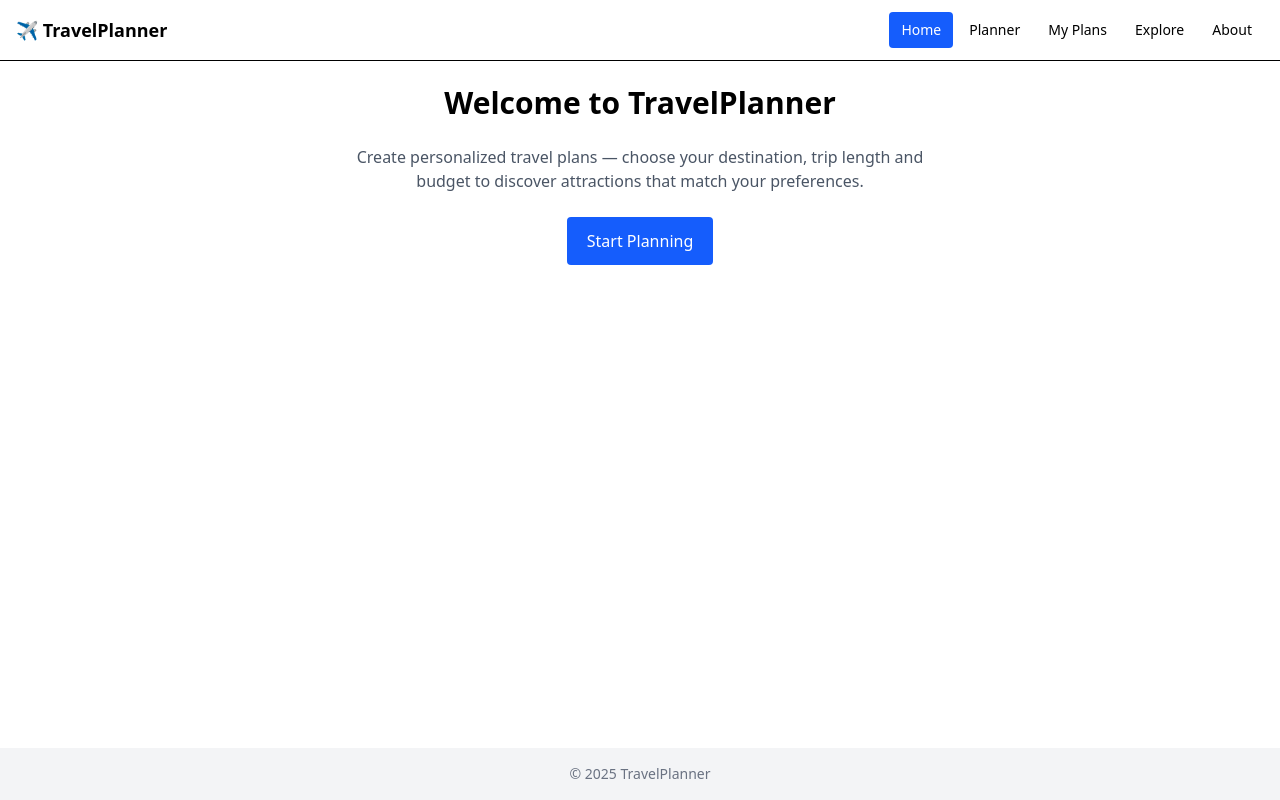
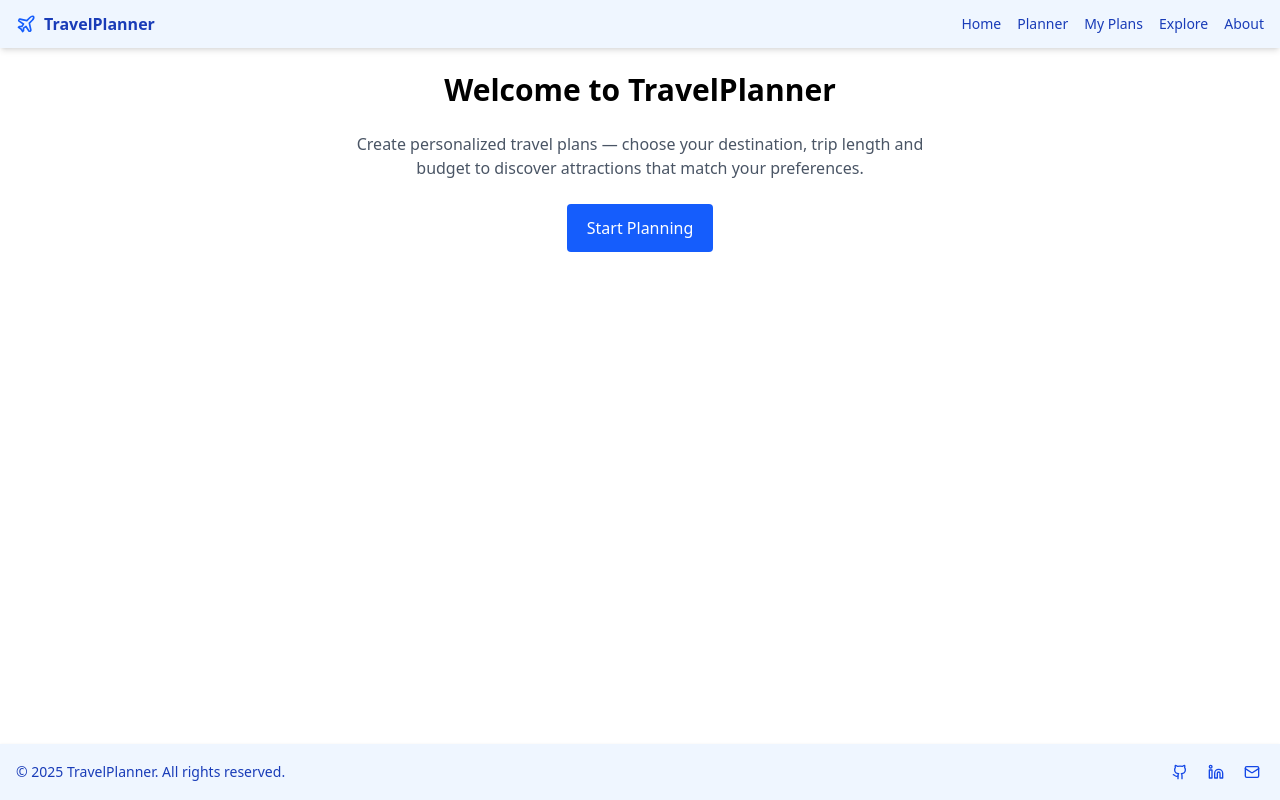
Before and after one commit to elab-development/klijentske-veb-tehnologije-2024-2023_0468-planiranje-putovanja, a React (Vite) app: page / in a window 1280 px wide. Built offline with nearby package versions, Linux system fonts and the light colour scheme.

Commit message:
App Layout

```diff
--- a/package.json
+++ b/package.json
@@ -11,6 +11,7 @@
   },
   "dependencies": {
     "@tailwindcss/vite": "^4.1.13",
+    "lucide-react": "^0.544.0",
     "react": "^19.1.1",
     "react-dom": "^19.1.1",
     "react-router-dom": "^7.9.2",
--- a/src/App.tsx
+++ b/src/App.tsx
@@ -1,69 +1,15 @@
-import { Routes, Route, NavLink } from 'react-router-dom';
+import { Routes, Route } from 'react-router-dom';
+
+import Layout from './components/Layout';
 import Home from './pages/Home';
+import Planner from './pages/Planner';
+import MyPlans from './pages/MyPlans';
+import Explore from './pages/Explore';
 import About from './pages/About';
-import Explore from './pages/Explore';
-import MyPlans from './pages/MyPlans';
-import Planner from './pages/Planner';
 
 export default function App() {
-  const linkClasses =
-    'px-3 py-2 rounded hover:bg-gray-200 transition text-sm font-medium';
-  const activeClasses = 'bg-blue-600 text-white hover:bg-blue-600';
-
   return (
-    <div className='min-h-screen flex flex-col'>
-      <header className='bg-white border-b'>
-        <div className='container mx-auto flex items-center justify-between py-3 px-4'>
-          <NavLink to='/' className='text-lg font-semibold'>
-            ✈️ TravelPlanner
-          </NavLink>
-          <nav className='flex gap-1'>
-            <NavLink
-              to='/'
-              end
-              className={({ isActive }) =>
-                isActive ? `${linkClasses} ${activeClasses}` : linkClasses
-              }
-            >
-              Home
-            </NavLink>
-            <NavLink
-              to='/planner'
-              className={({ isActive }) =>
-                isActive ? `${linkClasses} ${activeClasses}` : linkClasses
-              }
-            >
-              Planner
-            </NavLink>
-            <NavLink
-              to='/plans'
-              className={({ isActive }) =>
-                isActive ? `${linkClasses} ${activeClasses}` : linkClasses
-              }
-            >
-              My Plans
-            </NavLink>
-            <NavLink
-              to='/explore'
-              className={({ isActive }) =>
-                isActive ? `${linkClasses} ${activeClasses}` : linkClasses
-              }
-            >
-              Explore
-            </NavLink>
-            <NavLink
-              to='/about'
-              className={({ isActive }) =>
-                isActive ? `${linkClasses} ${activeClasses}` : linkClasses
-              }
-            >
-              About
-            </NavLink>
-          </nav>
-        </div>
-      </header>
-
-      <main className='flex-1 container mx-auto px-4 py-6'>
+    <Layout>
       <Routes>
         <Route path='/' element={<Home />} />
         <Route path='/planner' element={<Planner />} />
@@ -71,11 +17,6 @@ export default function App() {
         <Route path='/explore' element={<Explore />} />
         <Route path='/about' element={<About />} />
       </Routes>
-      </main>
-
-      <footer className='bg-gray-100 py-4 text-center text-sm text-gray-500'>
-        &copy; {new Date().getFullYear()} TravelPlanner
-      </footer>
-    </div>
+    </Layout>
   );
 }
--- /dev/null
+++ b/src/components/Footer.tsx
@@ -0,0 +1,38 @@
+import { Github, Linkedin, Mail } from 'lucide-react';
+
+export default function Footer() {
+  return (
+    <footer className='bg-blue-50 shadow-sm'>
+      <div className='max-w-7xl mx-auto px-4 py-4'>
+        <div className='flex flex-col sm:flex-row items-center justify-between gap-3'>
+          <p className='text-sm text-blue-800'>
+            © {new Date().getFullYear()} TravelPlanner. All rights reserved.
+          </p>
+          <div className='flex items-center gap-3'>
+            <a
+              href='#'
+              className='rounded p-1 hover:bg-blue-100'
+              aria-label='GitHub'
+            >
+              <Github className='h-4 w-4 text-blue-700' />
+            </a>
+            <a
+              href='#'
+              className='rounded p-1 hover:bg-blue-100'
+              aria-label='LinkedIn'
+            >
+              <Linkedin className='h-4 w-4 text-blue-700' />
+            </a>
+            <a
+              href='mailto:hello@example.com'
+              className='rounded p-1 hover:bg-blue-100'
+              aria-label='Email'
+            >
+              <Mail className='h-4 w-4 text-blue-700' />
+            </a>
+          </div>
+        </div>
+      </div>
+    </footer>
+  );
+}
--- /dev/null
+++ b/src/components/Layout.tsx
@@ -0,0 +1,14 @@
+import Navbar from './Navbar';
+import Footer from './Footer';
+
+export default function Layout({ children }: { children: React.ReactNode }) {
+  return (
+    <div className='min-h-screen flex flex-col bg-white'>
+      <Navbar />
+      <main className='flex-1'>
+        <div className='max-w-7xl mx-auto px-4 py-6'>{children}</div>
+      </main>
+      <Footer />
+    </div>
+  );
+}
--- /dev/null
+++ b/src/components/Navbar.tsx
@@ -0,0 +1,111 @@
+import { useState } from 'react';
+import { NavLink } from 'react-router-dom';
+import { Plane, Menu, X } from 'lucide-react';
+
+export default function Navbar() {
+  const [open, setOpen] = useState(false);
+
+  return (
+    <header className='sticky top-0 z-50 bg-blue-50 shadow-md'>
+      <div className='max-w-7xl mx-auto px-4'>
+        <div className='flex h-12 items-center justify-between'>
+          <NavLink
+            to='/'
+            className='flex items-center gap-2 font-semibold text-blue-800'
+          >
+            <Plane className='h-5 w-5 text-blue-600' />
+            <span>TravelPlanner</span>
+          </NavLink>
+
+          <nav className='hidden md:flex items-center gap-4'>
+            <NavLink
+              to='/'
+              end
+              className='text-sm text-blue-800 hover:text-blue-600'
+            >
+              Home
+            </NavLink>
+            <NavLink
+              to='/planner'
+              className='text-sm text-blue-800 hover:text-blue-600'
+            >
+              Planner
+            </NavLink>
+            <NavLink
+              to='/plans'
+              className='text-sm text-blue-800 hover:text-blue-600'
+            >
+              My Plans
+            </NavLink>
+            <NavLink
+              to='/explore'
+              className='text-sm text-blue-800 hover:text-blue-600'
+            >
+              Explore
+            </NavLink>
+            <NavLink
+              to='/about'
+              className='text-sm text-blue-800 hover:text-blue-600'
+            >
+              About
+            </NavLink>
+          </nav>
+
+          <button
+            className='md:hidden inline-flex items-center justify-center rounded p-2 hover:bg-blue-100'
+            aria-label='Toggle menu'
+            onClick={() => setOpen((v) => !v)}
+          >
+            {open ? (
+              <X className='h-5 w-5 text-blue-700' />
+            ) : (
+              <Menu className='h-5 w-5 text-blue-700' />
+            )}
+          </button>
+        </div>
+      </div>
+
+      {open && (
+        <div className='md:hidden bg-blue-50 shadow-inner'>
+          <div className='px-4 py-3 flex flex-col gap-2'>
+            <NavLink
+              to='/'
+              onClick={() => setOpen(false)}
+              className='text-sm text-blue-800 hover:text-blue-600'
+            >
+              Home
+            </NavLink>
+            <NavLink
+              to='/planner'
+              onClick={() => setOpen(false)}
+              className='text-sm text-blue-800 hover:text-blue-600'
+            >
+              Planner
+            </NavLink>
+            <NavLink
+              to='/plans'
+              onClick={() => setOpen(false)}
+              className='text-sm text-blue-800 hover:text-blue-600'
+            >
+              My Plans
+            </NavLink>
+            <NavLink
+              to='/explore'
+              onClick={() => setOpen(false)}
+              className='text-sm text-blue-800 hover:text-blue-600'
+            >
+              Explore
+            </NavLink>
+            <NavLink
+              to='/about'
+              onClick={() => setOpen(false)}
+              className='text-sm text-blue-800 hover:text-blue-600'
+            >
+              About
+            </NavLink>
+          </div>
+        </div>
+      )}
+    </header>
+  );
+}
```
Also changed, not shown: 1 other file (tests, documents, lock files or other folders). Lines whose indentation alone changed are shown as unchanged.
